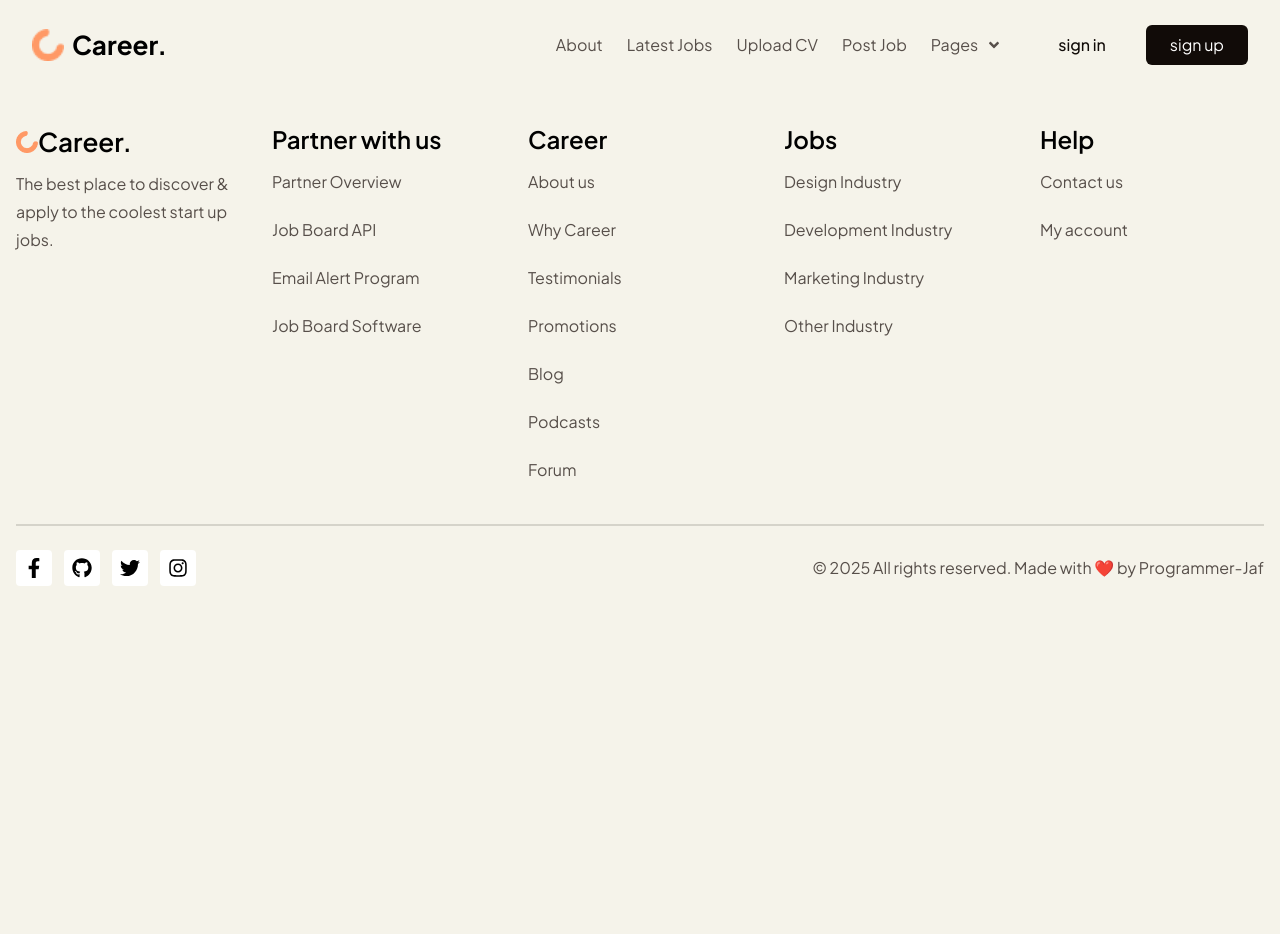
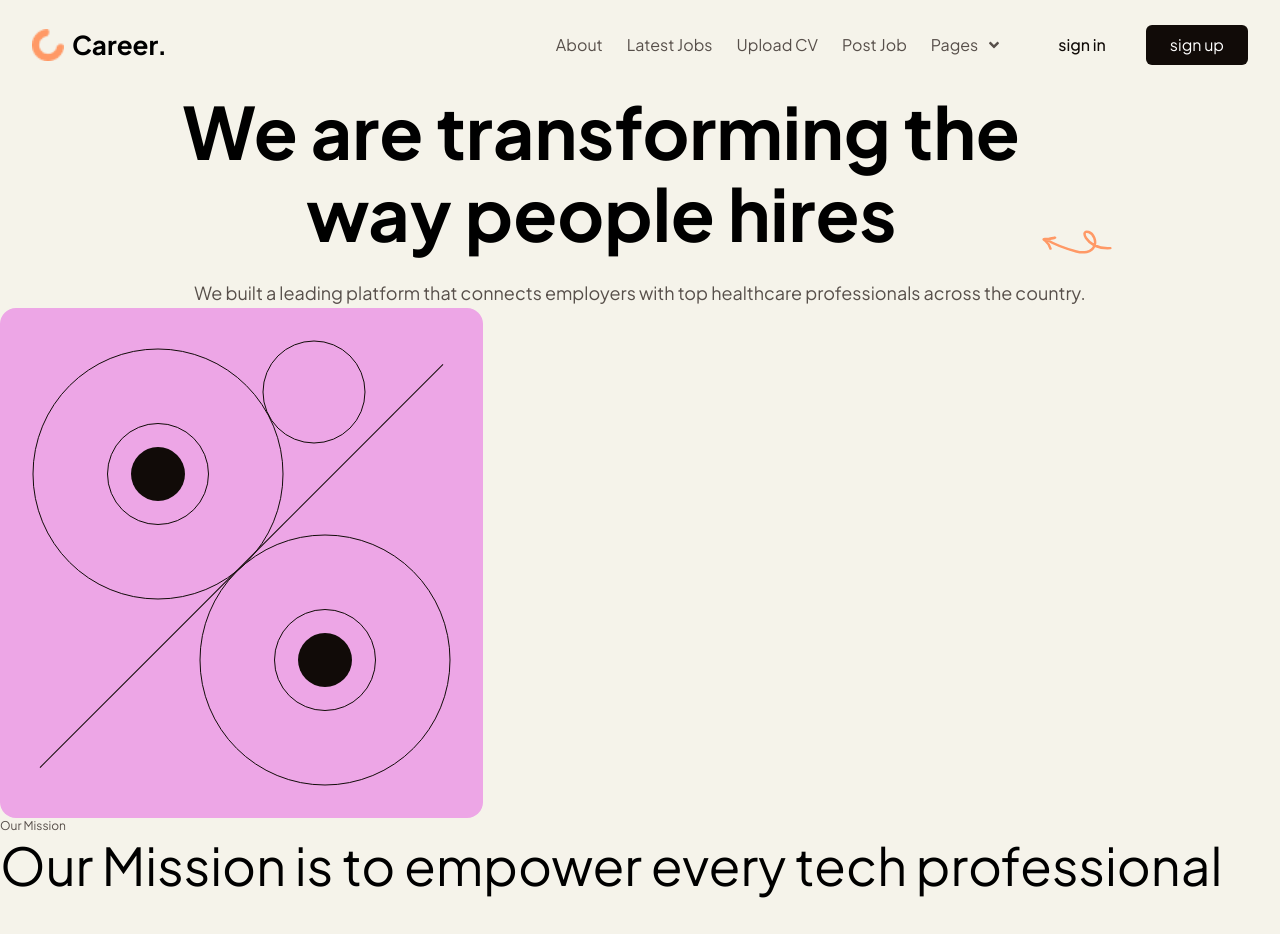
Before and after one commit to programmer-jaf/Career-frontend, a React (Vite) app: page /about in a window 1280 px wide. Shown: the top 934 px of the page. Before the commit the page ends 800 px from the top, so only its background shows below. Built offline with nearby package versions, Linux system fonts and the light colour scheme.

Commit message:
create hero section fix some code for future

```diff
--- a/src/pages/AboutPage.jsx
+++ b/src/pages/AboutPage.jsx
@@ -1,9 +1,10 @@
 import React from 'react'
+import HeroSection from '../sections/About/HeroSection'
 
 const AboutPage = () => {
   return (
     <div>
-
+      <HeroSection/>
     </div>
   )
 }
--- /dev/null
+++ b/src/sections/About/HeroSection.jsx
@@ -0,0 +1,35 @@
+import React from 'react'
+
+const HeroSection = () => {
+  return (
+    <div className='container max-w-7xl mx-auto'>
+      <div className="flex flex-col items-center justify-center text-center">
+        <h1 className='text-h1 font-bold md:max-w-[59rem] inline-flex items-end justify-center'>
+          We are transforming the way people hires
+          <img
+            src="/image/arrow.svg"
+            alt="arrow"
+            className="ml-2 h-6 inline-block"
+          />
+        </h1>
+        <p className='text-p1 mt-6 text-grey-primary'>
+          We built a leading platform that connects employers with top healthcare professionals across the country.
+        </p>
+      </div>
+
+      {/*  */}
+      <div className="flex items-center flex-wrap justify-between">
+        <div className="bg-pink-primary p-8 rounded-2xl">
+          <img src="/image/about.svg" alt="" />
+        </div>
+        {/*  */}
+        <div className="">
+          <p className='text-p4 text-grey-primary'>Our Mission</p>
+          <h2 className="text-h2">Our Mission is to empower every tech professional</h2>
+        </div>
+      </div>
+    </div>
+  )
+}
+
+export default HeroSection
```
